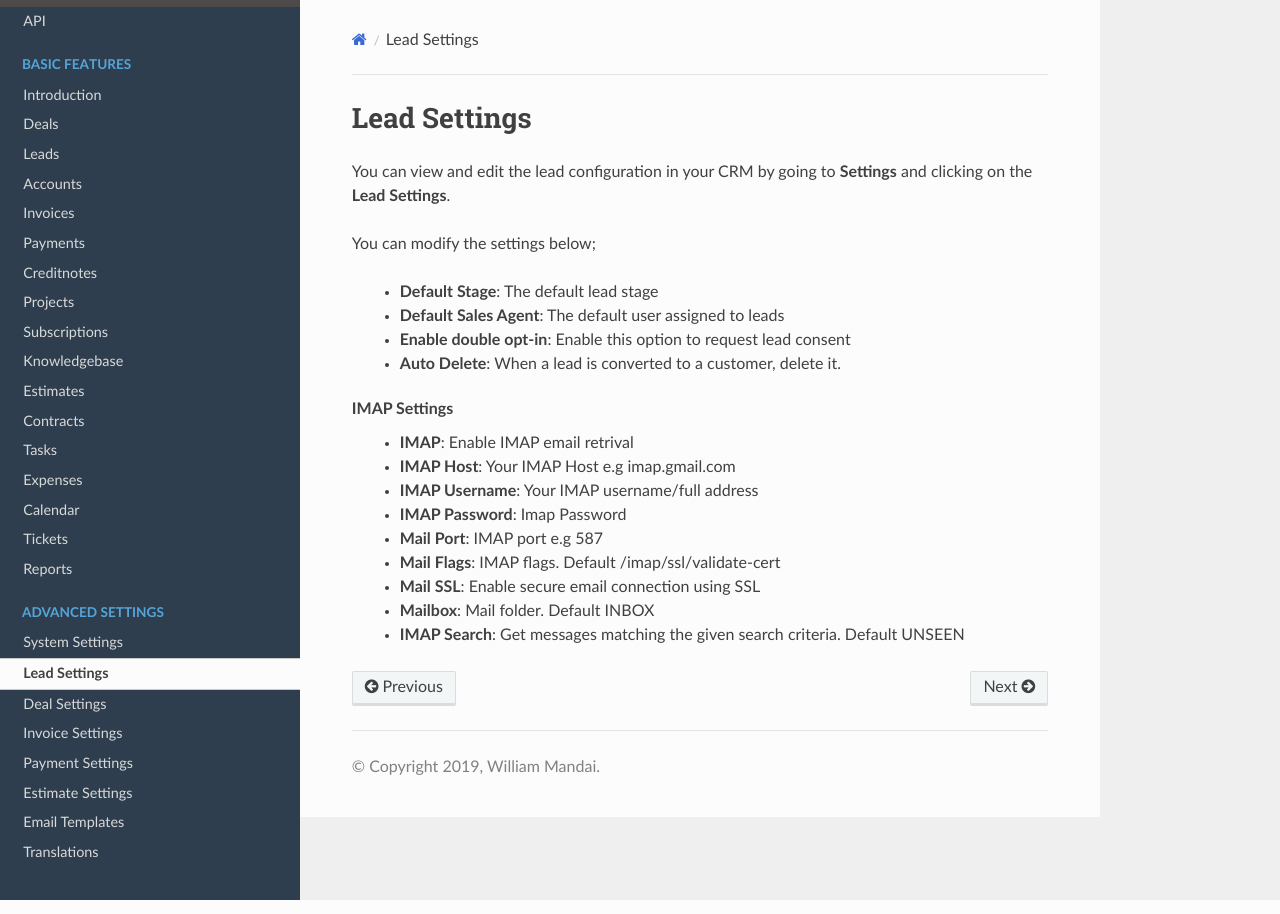
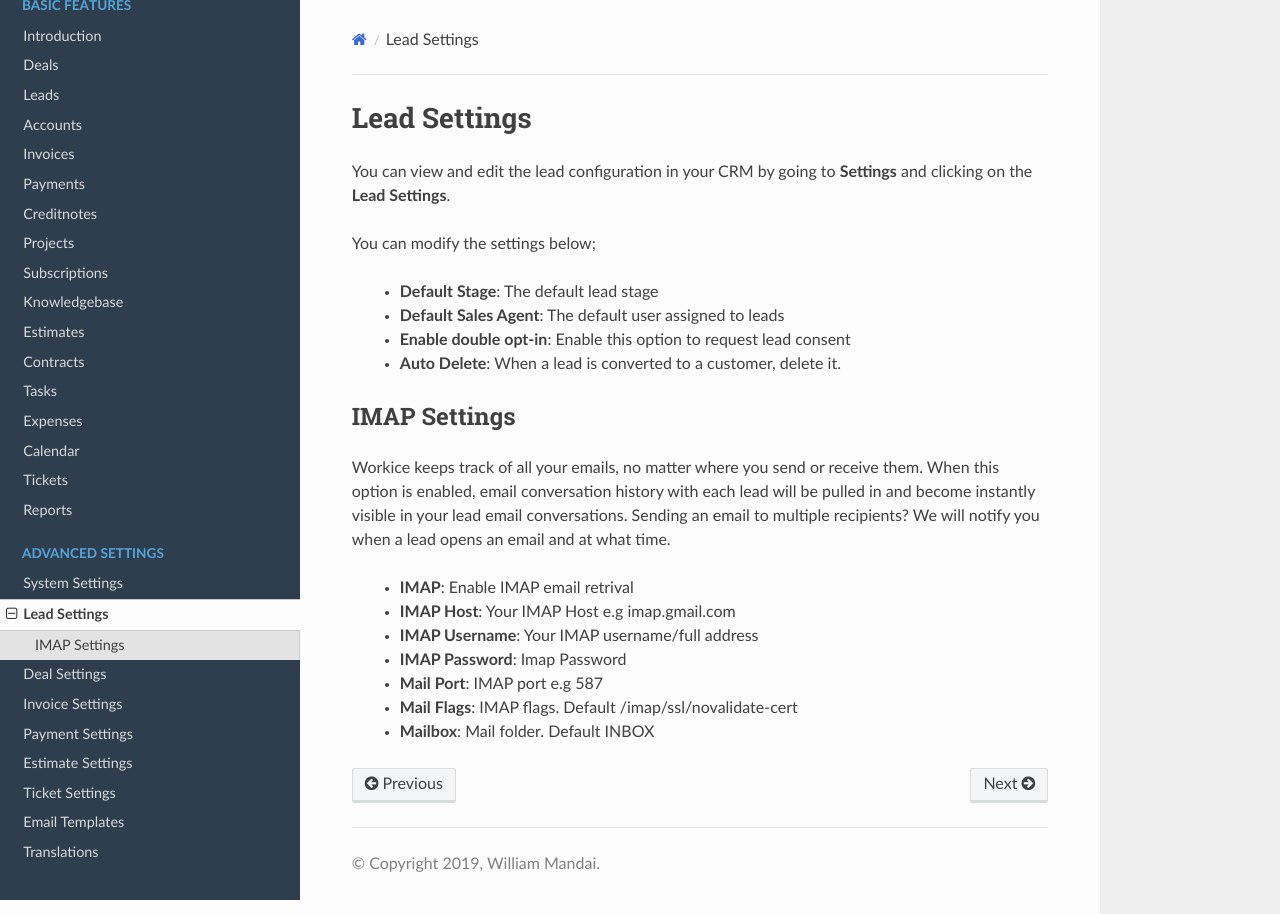
Before and after one commit to wmandai/workice-docs, a Sphinx documentation site: the page built from docs/source/lead_settings.rst, in a window 1280 px wide. Built offline with Sphinx 7.4.7 and the Read the Docs theme 2.0.0, drawn with Linux system fonts in a browser that asks for light colours.

Commit message:
Added ticket settings and modified IMAP settings

```diff
--- a/docs/source/index.rst
+++ b/docs/source/index.rst
@@ -60,5 +60,6 @@ To purchase Workice CRM `Click Here <https://workice.com>`__
    invoice_settings
    payment_settings
    estimate_settings
+   ticket_settings
    email_templates
    translations
--- a/docs/source/lead_settings.rst
+++ b/docs/source/lead_settings.rst
@@ -10,12 +10,15 @@ You can modify the settings below;
  - **Auto Delete**: When a lead is converted to a customer, delete it.
 
 IMAP Settings
+^^^^^^^^^^^^^^^
+Workice keeps track of all your emails, no matter where you send or receive them.
+When this option is enabled, email conversation history with each lead will be pulled in and become instantly visible in your lead email conversations.
+Sending an email to multiple recipients? We will notify you when a lead opens an email and at what time.
+
  - **IMAP**: Enable IMAP email retrival
  - **IMAP Host**: Your IMAP Host e.g imap.gmail.com
  - **IMAP Username**: Your IMAP username/full address
  - **IMAP Password**: Imap Password
  - **Mail Port**: IMAP port e.g 587
- - **Mail Flags**: IMAP flags. Default /imap/ssl/validate-cert
- - **Mail SSL**: Enable secure email connection using SSL
+ - **Mail Flags**: IMAP flags. Default /imap/ssl/novalidate-cert
  - **Mailbox**: Mail folder. Default INBOX
- - **IMAP Search**: Get messages matching the given search criteria. Default UNSEEN
```
Also changed, not shown: docs/source/deal_settings.rst (+6 -3 lines), docs/source/ticket_settings.rst (added, +27 -0 lines).
